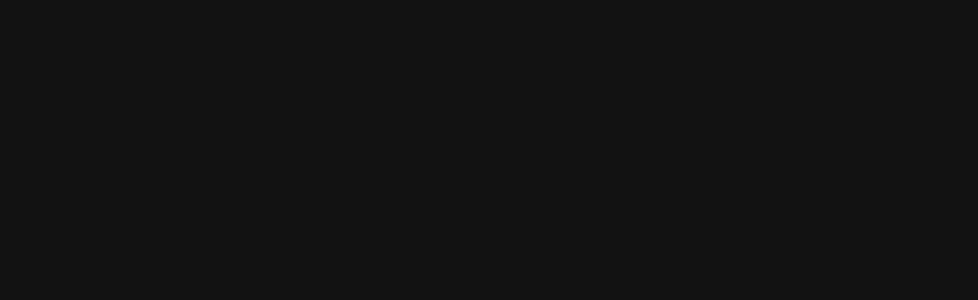
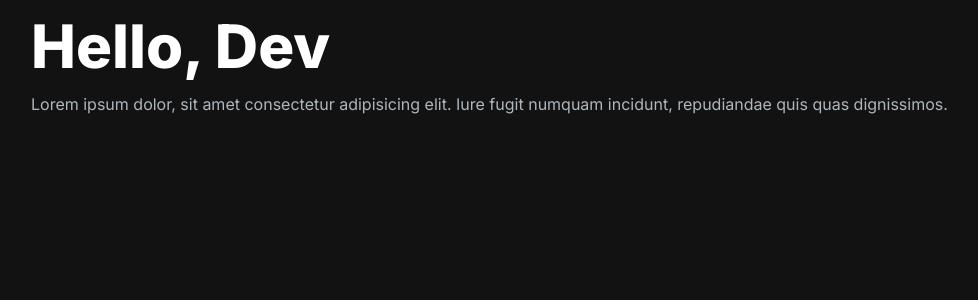
Before and after one commit to Brunogabriel-dev/my-portfolio, a Next.js app: page / in a window 1280 px wide. Shown: the top 300 px of the page, without its empty margins (17-995 px from the left). Built offline with nearby package versions, Linux system fonts and the light colour scheme.

Commit message:
Inclusão de texto

```diff
--- a/src/app/page.js
+++ b/src/app/page.js
@@ -1,9 +1,10 @@
 import Image from "next/image";
+import HeroSection from "@/components/HeroSection";
 
 export default function Home() {
   return (
-    <main className="flex min-h-screen flex-col bg-[#121212]">
-
+    <main className="flex min-h-screen flex-col bg-[#121212] container mx-auto px-12 py-4">
+      <HeroSection/>
     </main>
   );
 }
--- /dev/null
+++ b/src/components/HeroSection.jsx
@@ -0,0 +1,16 @@
+import React from 'react'
+
+const HeroSection = () => {
+  return(
+  <section>
+    <h1 className="text-white mb-4 text-6xl font-extrabold">
+      Hello, Dev
+      </h1>
+    <p className="text-[#ADB7BE]">
+      Lorem ipsum dolor, sit amet consectetur adipisicing elit. Iure fugit numquam incidunt, repudiandae quis quas dignissimos.
+    </p>
+    </section>
+  );
+};
+
+export default HeroSection
```
